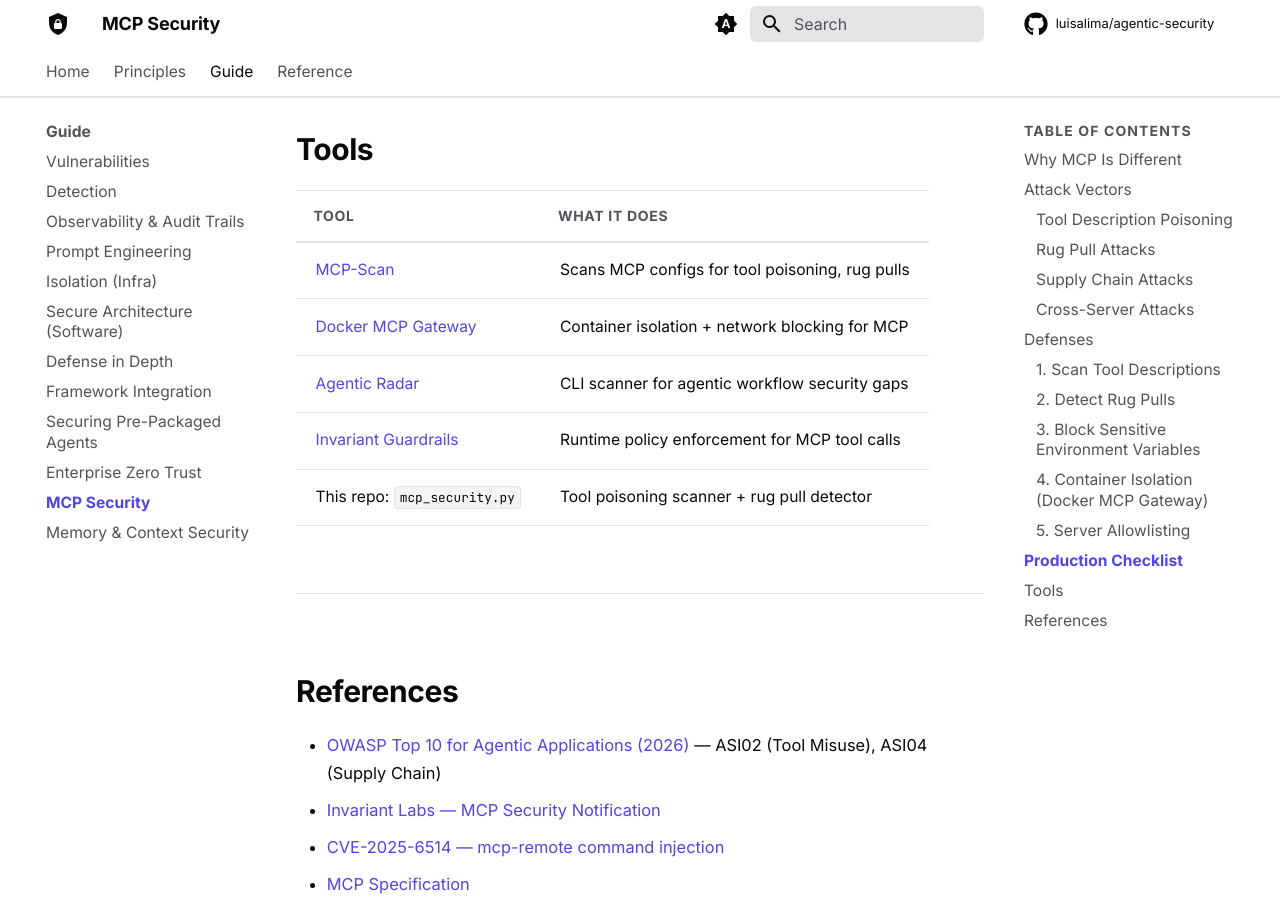
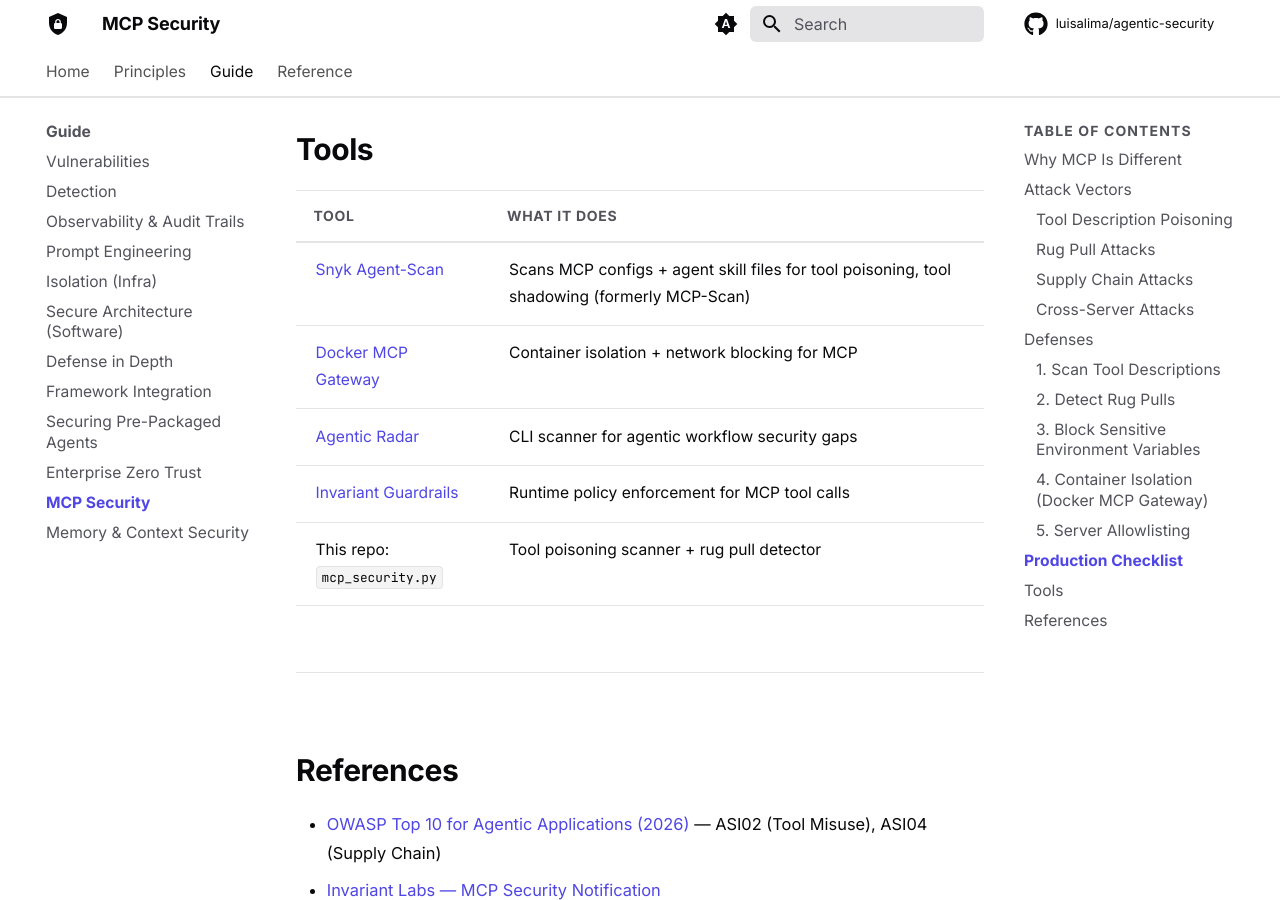
Before and after one commit to luisalima/agentic-security, an MkDocs documentation site: the page built from docs/guide/9_mcp_security.md, in a window 1280 px wide and 900 px high, scrolled down 5961 px. Built offline with MkDocs 1.6.1 and Material for MkDocs 9.7.7, drawn with Linux system fonts in a browser that asks for light colours; comment, search, counter and statistics services are not loaded.

Commit message:
docs: fix broken MCP-Scan link, canonicalize Docker MCP Gateway path
The `AltimateAI/mcp-scan` repo is a 404 ghost link — the project was
renamed to Snyk Agent-Scan after Snyk acquired Invariant Labs in 2025.
The Batch B tools.md rewrite handled this correctly, but three other
surfaces (README quick-pick, cheatsheet quick-pick, MCP guide tools
table) still pointed at the dead URL. Aligns them with tools.md.

Also canonicalizes the Docker MCP Gateway docs URL — the short path
silently redirects, the new path is the documented canonical.

Co-Authored-By: Claude Opus 4.7 (1M context) <noreply@anthropic.com>

```diff
--- a/docs/guide/9_mcp_security.md
+++ b/docs/guide/9_mcp_security.md
@@ -175,8 +175,8 @@ scanner = MCPScanner(allowed_servers={"filesystem", "calculator"})
 
 | Tool | What It Does |
 |------|-------------|
-| [MCP-Scan](https://github.com/AltimateAI/mcp-scan) | Scans MCP configs for tool poisoning, rug pulls |
-| [Docker MCP Gateway](https://docs.docker.com/ai/mcp-gateway/) | Container isolation + network blocking for MCP |
+| [Snyk Agent-Scan](https://github.com/snyk/agent-scan) | Scans MCP configs + agent skill files for tool poisoning, tool shadowing (formerly MCP-Scan) |
+| [Docker MCP Gateway](https://docs.docker.com/ai/mcp-catalog-and-toolkit/mcp-gateway/) | Container isolation + network blocking for MCP |
 | [Agentic Radar](https://github.com/splx-ai/agentic-radar) | CLI scanner for agentic workflow security gaps |
 | [Invariant Guardrails](https://github.com/invariantlabs-ai/invariant) | Runtime policy enforcement for MCP tool calls |
 | This repo: `mcp_security.py` | Tool poisoning scanner + rug pull detector |
```
Also changed, not shown: README.md (+1 -1 lines), docs/reference/cheatsheet.md (+1 -1 lines), docs/reference/tools.md (+3 -3 lines).
